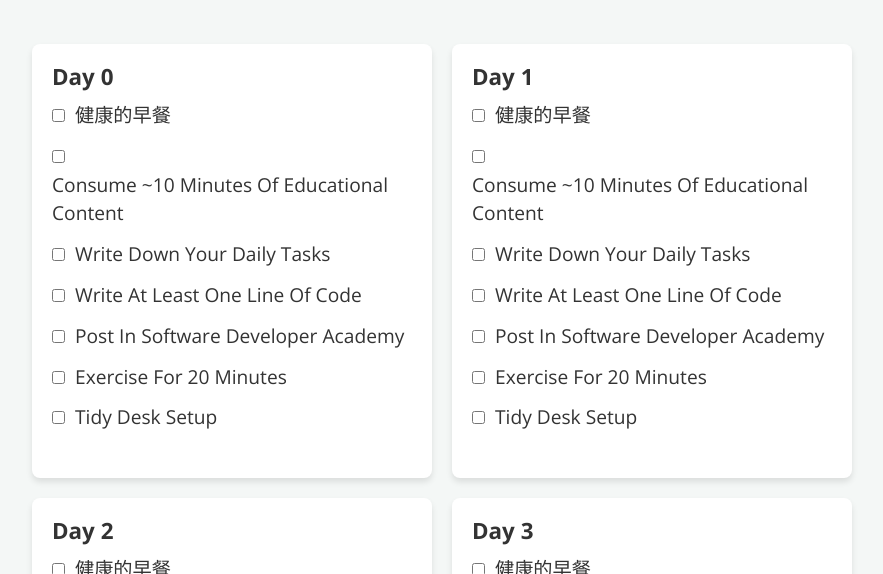
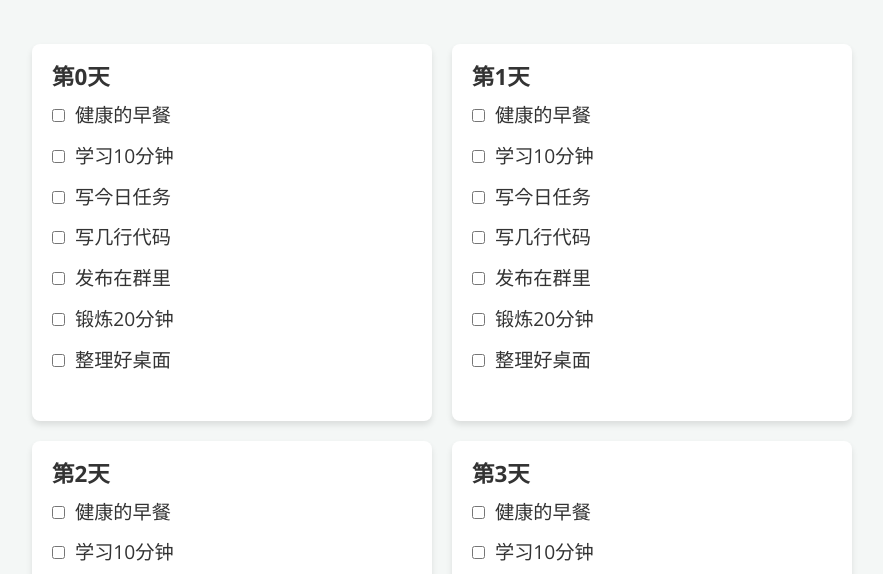
Before and after one commit to 31i45/code30, a plain HTML site: page index.html in a window 1280 px wide. Shown: the part 237-811 px from the top of the page, without its empty margins (198-1081 px from the left). Drawn offline with nearby package versions, Linux system fonts and the light colour scheme.

Commit message:
Update index.html
汉化

```diff
--- a/index.html
+++ b/index.html
@@ -110,18 +110,18 @@
         const days = 30;
         const tasks = [
             '健康的早餐',
-            'Consume ~10 Minutes Of Educational Content',
-            'Write Down Your Daily Tasks',
-            'Write At Least One Line Of Code',
-            'Post In Software Developer Academy',
-            'Exercise For 20 Minutes',
-            'Tidy Desk Setup'
+            '学习10分钟',
+            '写今日任务',
+            '写几行代码',
+            '发布在群里',
+            '锻炼20分钟',
+            '整理好桌面'
         ];
         const container = document.querySelector('.row');
         for (let day = 0; day <= days; day++) {
             let box = document.createElement('div');
             box.className = 'col-md-4 day-box';
-            box.innerHTML = `<h5 class="day-title">Day ${day}</h5><ul class="task-list">` +
+            box.innerHTML = `<h5 class="day-title">第${day}天</h5><ul class="task-list">` +
                 tasks.map(task => `<li><input type="checkbox" class="checkbox" id="day${day}-task${tasks.indexOf(task)}"><label for="day${day}-task${tasks.indexOf(task)}">${task}</label></li>`).join('') + '</ul>';
             container.appendChild(box);
         }
```
